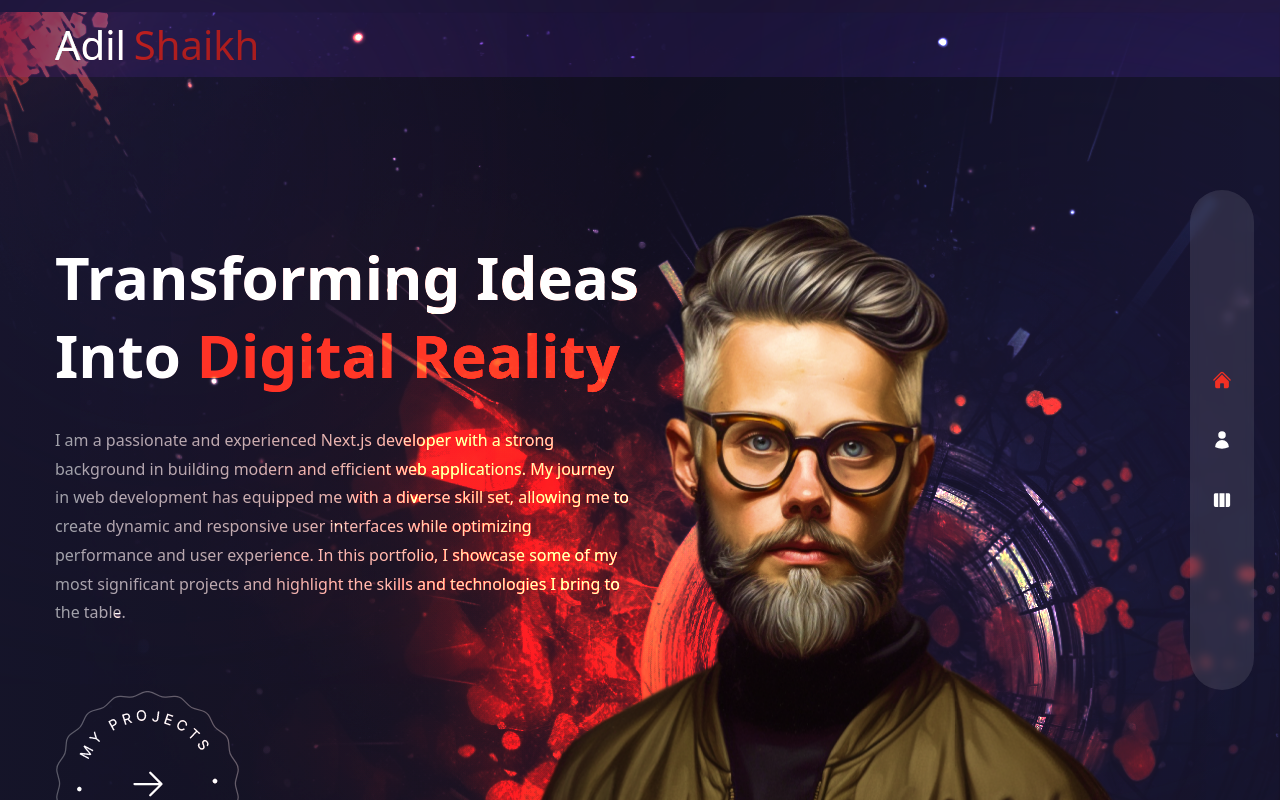
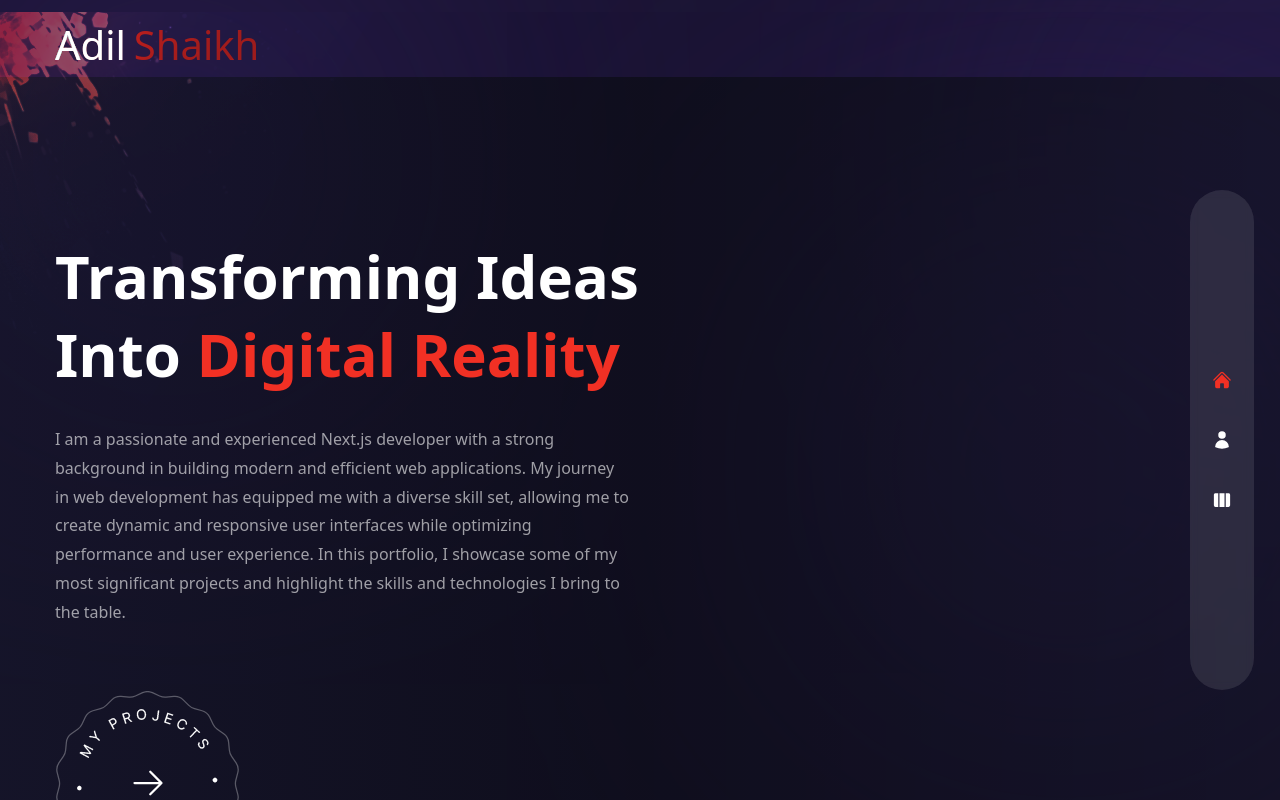
Before and after one commit to adil2811/adil-portfolio-starter-main, a Next.js app: page / in a window 1280 px wide. Shown: the top 800 px of the page. Built offline with nearby package versions, Linux system fonts and the light colour scheme.

Commit message:
index change

```diff
--- a/pages/index.js
+++ b/pages/index.js
@@ -18,7 +18,7 @@ const Home = () => {
   }, []);
 
   return (
-    <div className="bg-primary/60  h-screen">
+    <div className="bg-primary/60  ">
       <div className="w-full h-full bg-gradient-to-r from-primary/10 via-black/30 to-black/10">
         {isLoading ? (
           // Display the CircleLoader component while loading
@@ -56,9 +56,8 @@ const Home = () => {
           </div>
         )}
       </div>
-      <div className="w-[1200px] h-full absolute right-0 bottom-0">
+      <div className="w-[1200px]  absolute right-0 bottom-0">
         {/* bg image */}
-        <div className="bg-none xl:bg-explosion xl:bg-cover xl:bg-right xl:bg-no-repeat w-full h-full absolute mix-blend-color-dodge translate-z-10"></div>
         {/* particles */}
         <div className="w-full h-full max-w-[739px] max-h-[678px] absolute -bottom-32 lg:bottom-0 lg:right-[8%]">
           <Avatar />
```
